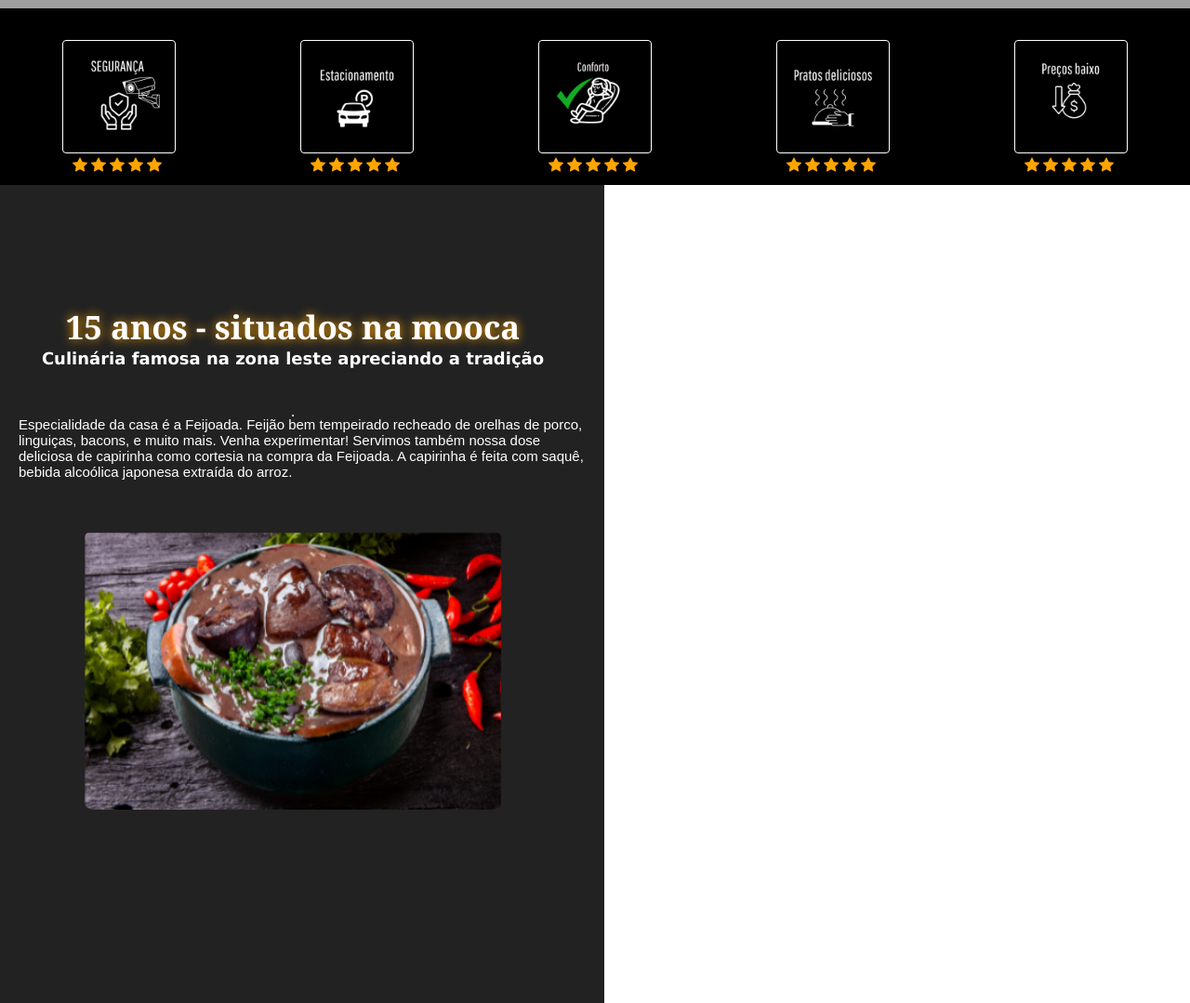
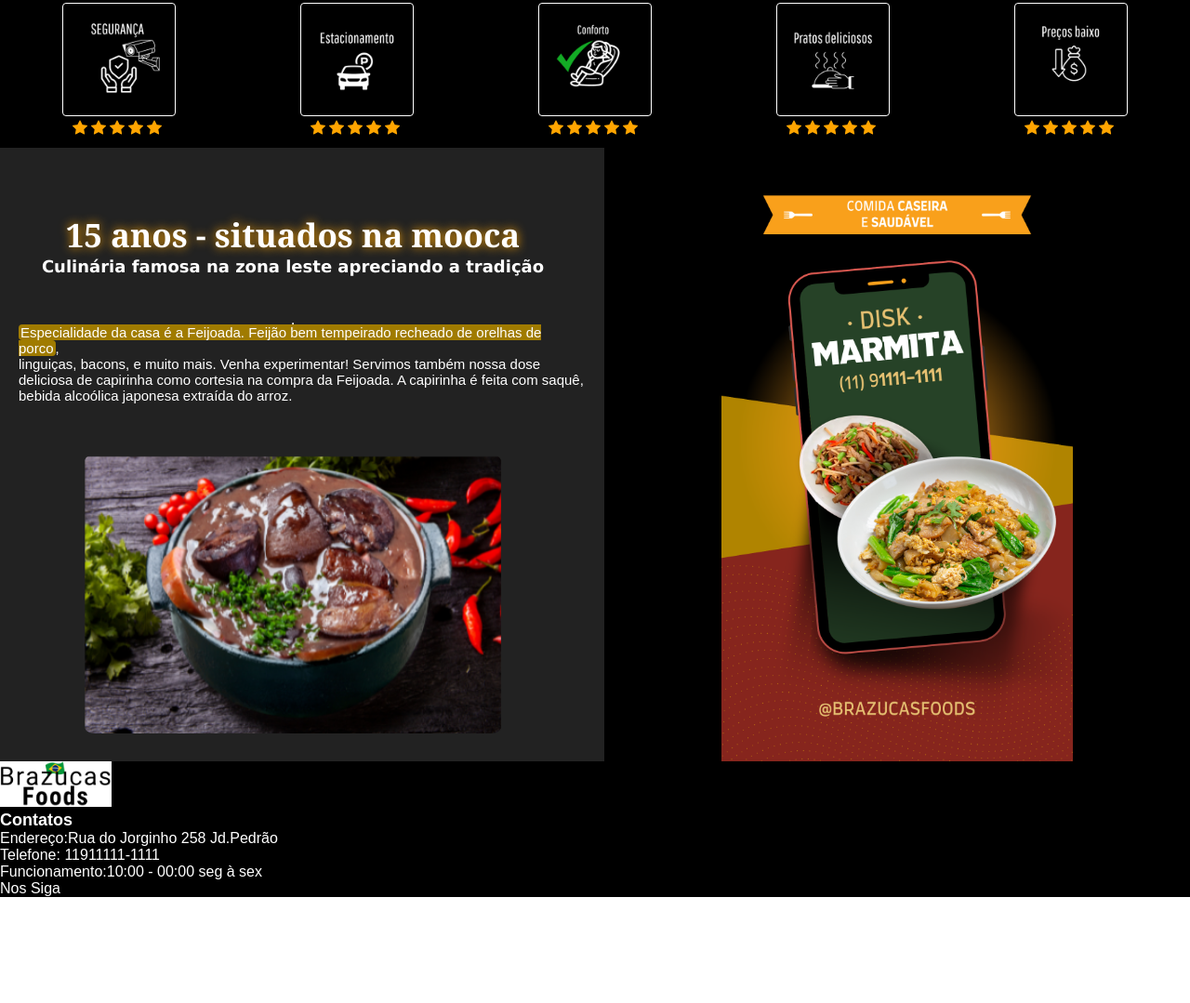
Before and after one commit to makalau/Landing-Page-E-commerce, a plain HTML site: page index.html in a window 1280 px wide. Shown: the part 1307-2386 px from the top of the page at 93% size. After the commit the page ends 2272 px from the top, so only its background shows below. Drawn offline with nearby package versions, Linux system fonts and the light colour scheme; grey boxes are pictures that could not be loaded.

Commit message:
estilização da div content-img, adição do ícone de whatsapp e inicio da criação do footer.

```diff
--- a/index.html
+++ b/index.html
@@ -126,7 +126,7 @@
                 <h2>15 anos - situados na mooca</h2>
                 <h3>Culinária famosa na zona leste apreciando a tradição</h3>
                 <hr style="color: #fff;">
-                <p>Especialidade da casa é a Feijoada. Feijão bem tempeirado recheado de orelhas de porco,<br>
+                <p><span style="background-color: #a07b00;padding: 0px 2px; border-radius: 4px;">Especialidade da casa é a Feijoada. Feijão bem tempeirado recheado de orelhas de porco</span>,<br>
                     linguiças, bacons, e muito mais. Venha experimentar!
                     Servimos também nossa dose deliciosa de capirinha como cortesia na compra da Feijoada.
                     A capirinha é feita com saquê, bebida alcoólica japonesa extraída do arroz.
@@ -140,6 +140,17 @@
             </div>
         </section>
     </main>
+    <i class="bi bi-whatsapp whatsapp"></i>
+    <footer class="rodape">
+        <div class="div-logo">
+            <img src="./images/logo.png" alt="">
+        </div>
+        <span class="col">Contatos</span>
+        <p><span class="line">Endereço:</span>Rua do Jorginho 258 Jd.Pedrão</p>
+        <p><span class="line">Telefone: </span>11911111-1111</p>
+        <p><span class="line">Funcionamento:</span>10:00 - 00:00 seg à sex</p>
+        <p><span class="line">Nos Siga</span></p>
+    </footer>
     <script src="script.js"></script>
     <script src="https://cdn.jsdelivr.net/npm/bootstrap@5.3.3/dist/js/bootstrap.bundle.min.js" integrity="sha384-YvpcrYf0tY3lHB60NNkmXc5s9fDVZLESaAA55NDzOxhy9GkcIdslK1eN7N6jIeHz" crossorigin="anonymous"></script>
 </body>
--- a/style.css
+++ b/style.css
@@ -89,13 +89,14 @@ body{
     height: 50px;
     padding: 0px 30px;
     background-color: none;
+    overflow: hidden;
 }
 
 /* ----------- SEARCH ------------- */
 
 .principal #search{
     width: 100%;
-    height: 100px;
+    height: 60px;
     background-color: rgb(0, 0, 0);
     display: flex;
     align-items: center;
@@ -109,6 +110,7 @@ body{
     outline: 0;
     border: 0.5px solid #fff;
     border-radius: 0 4px 4px 0;
+    padding-left: 20px;
 }
 
 #search .search-div{
@@ -258,9 +260,9 @@ body{
 
 .content{
     width: 100%;
-    height: 110vh;
+    height: 660px;
     display: flex;
-    background-color: #fff;
+    background-color: #222;
 }
 
 .text-content{
@@ -311,6 +313,50 @@ body{
 }
 
 .images-content{
+    background-color: #000;
     width: 50%;
-    background-color: #fff;
+    background-image: url("./images/content/brazucasfoods.png");
+    background-size: 60%;
+    background-repeat: no-repeat;
+    background-position: center;
 }
+
+.whatsapp{
+    bottom: 0;
+    right: 0;
+    position: fixed;
+    float: right;
+    z-index: 9999;
+    font-size: 50px;
+    color: #fff;
+    background-color: green;
+    border-radius: 50%;
+    padding: 5px;
+    margin-right: 10px;
+}
+
+.rodape{
+    width: 100%;
+    background-color: #000;
+    font-family:"Arial", "sans-serif";
+    color: #fff;
+}
+
+.rodape .div-logo{
+    width: 120px;
+    overflow: hidden;
+}
+
+.rodape .div-logo img{
+    width: 100%;
+    height: auto;
+}
+
+.rodape .col{
+    font-size: 18px;
+    font-weight: bolder;
+}
+
+.rodape .line{
+    font-weight: 400;
+}
```
Also changed, not shown: images/content/brazucasfoods.png (added), images/content/brazucasfoods2.png (added).
